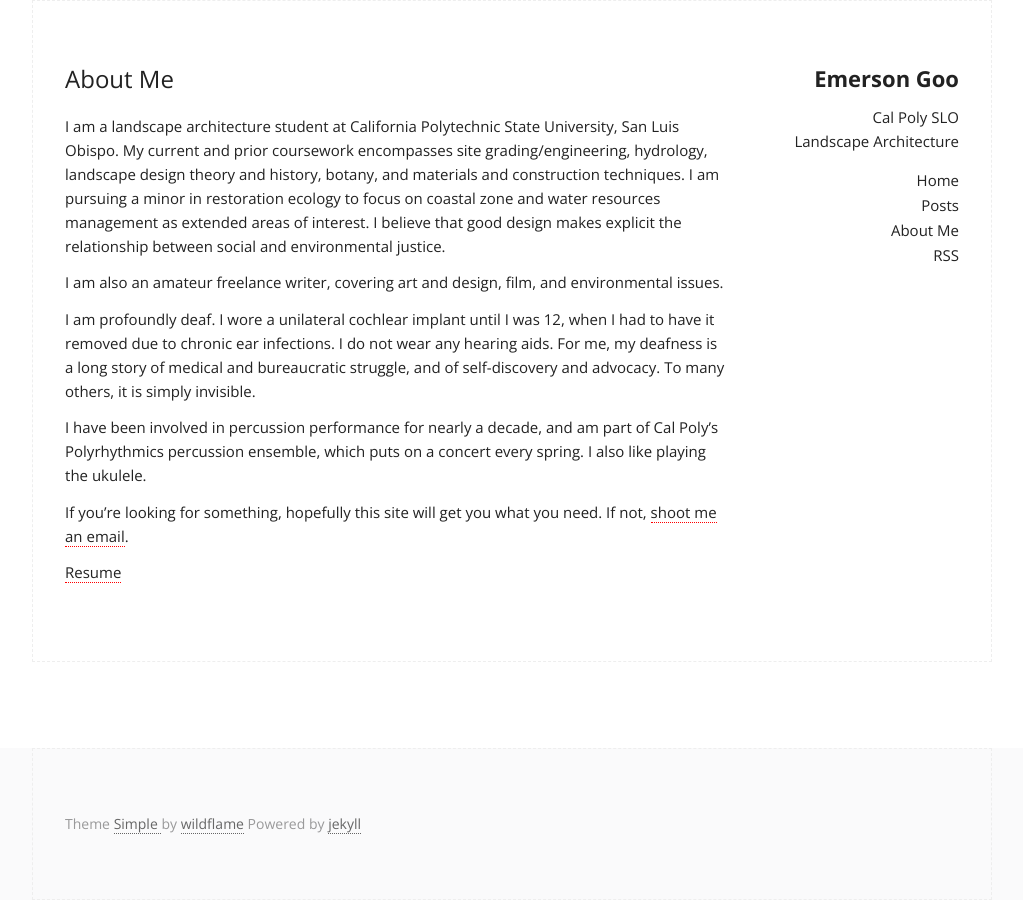
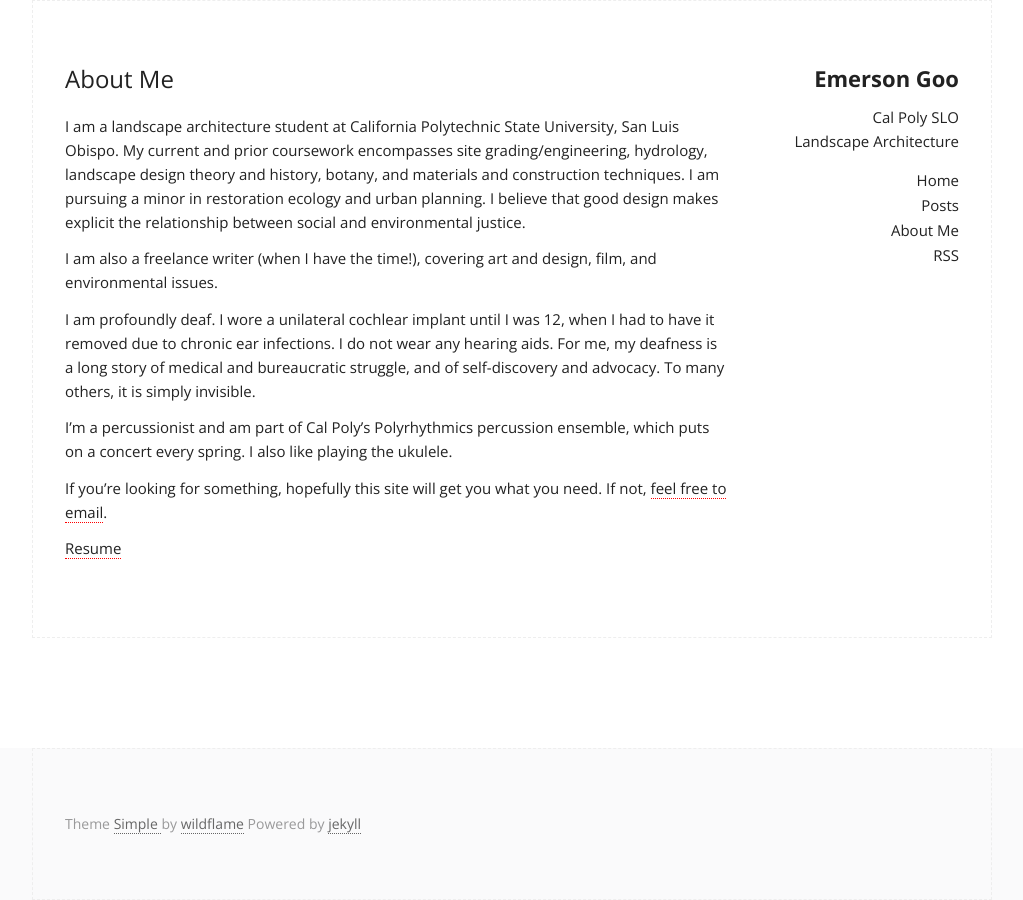
Before and after one commit to emersongoo/emersongoo.github.io, a Jekyll site: the page built from about.md, in a window 1280 px wide. Shown: the whole page, without its empty margins (128-1151 px from the left). Built offline with Jekyll 4.4.1, drawn with Linux system fonts in a browser that asks for light colours.

Commit message:
Update about.md

```diff
--- a/about.md
+++ b/about.md
@@ -3,14 +3,14 @@ layout: page
 title: About Me
 permalink: /about/
 ---
-I am a landscape architecture student at California Polytechnic State University, San Luis Obispo. My current and prior coursework encompasses site grading/engineering, hydrology, landscape design theory and history, botany, and materials and construction techniques. I am pursuing a minor in restoration ecology to focus on coastal zone and water resources management as extended areas of interest. I believe that good design makes explicit the relationship between social and environmental justice.
+I am a landscape architecture student at California Polytechnic State University, San Luis Obispo. My current and prior coursework encompasses site grading/engineering, hydrology, landscape design theory and history, botany, and materials and construction techniques. I am pursuing a minor in restoration ecology and urban planning. I believe that good design makes explicit the relationship between social and environmental justice.
 
-I am also an amateur freelance writer, covering art and design, film, and environmental issues.
+I am also a freelance writer (when I have the time!), covering art and design, film, and environmental issues.
 
 I am profoundly deaf. I wore a unilateral cochlear implant until I was 12, when I had to have it removed due to chronic ear infections. I do not wear any hearing aids. For me, my deafness is a long story of medical and bureaucratic struggle, and of self-discovery and advocacy. To many others, it is simply invisible.
 
-I have been involved in percussion performance for nearly a decade, and am part of Cal Poly's Polyrhythmics percussion ensemble, which puts on a concert every spring. I also like playing the ukulele.
+I'm a percussionist and am part of Cal Poly's Polyrhythmics percussion ensemble, which puts on a concert every spring. I also like playing the ukulele.
 
-If you&rsquo;re looking for something, hopefully this site will get you what you need. If not, [shoot me an email](mailto:eygoo@calpoly.edu).
+If you&rsquo;re looking for something, hopefully this site will get you what you need. If not, [feel free to email](mailto:eygoo@calpoly.edu).
 
 [Resume](/assets/emersongoo_resume_current.pdf)
```
